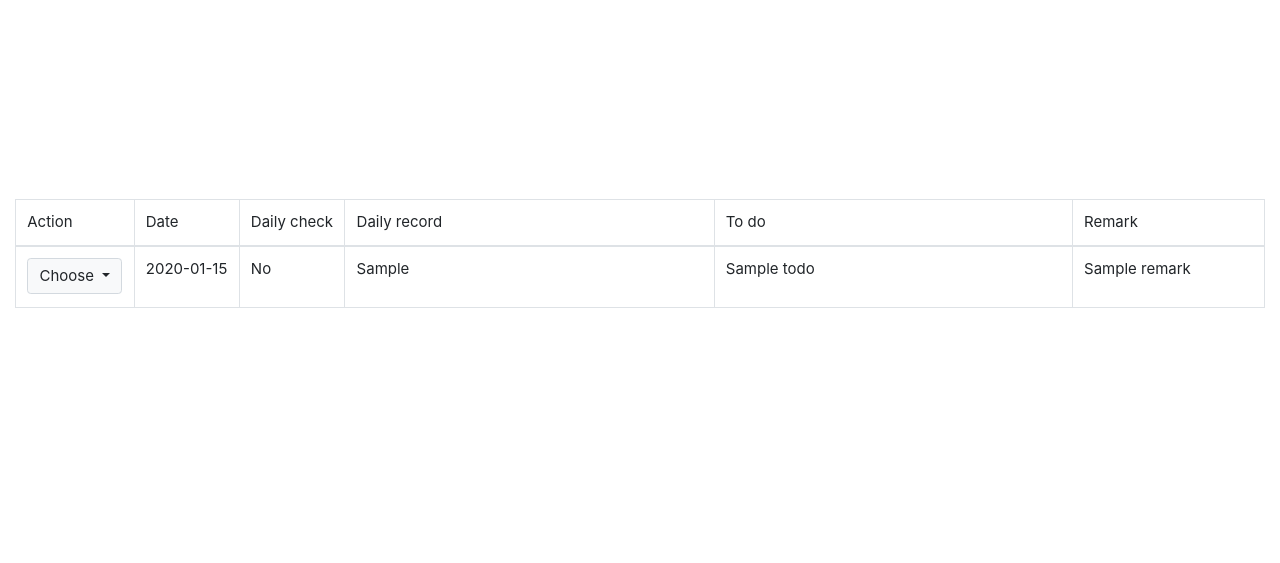
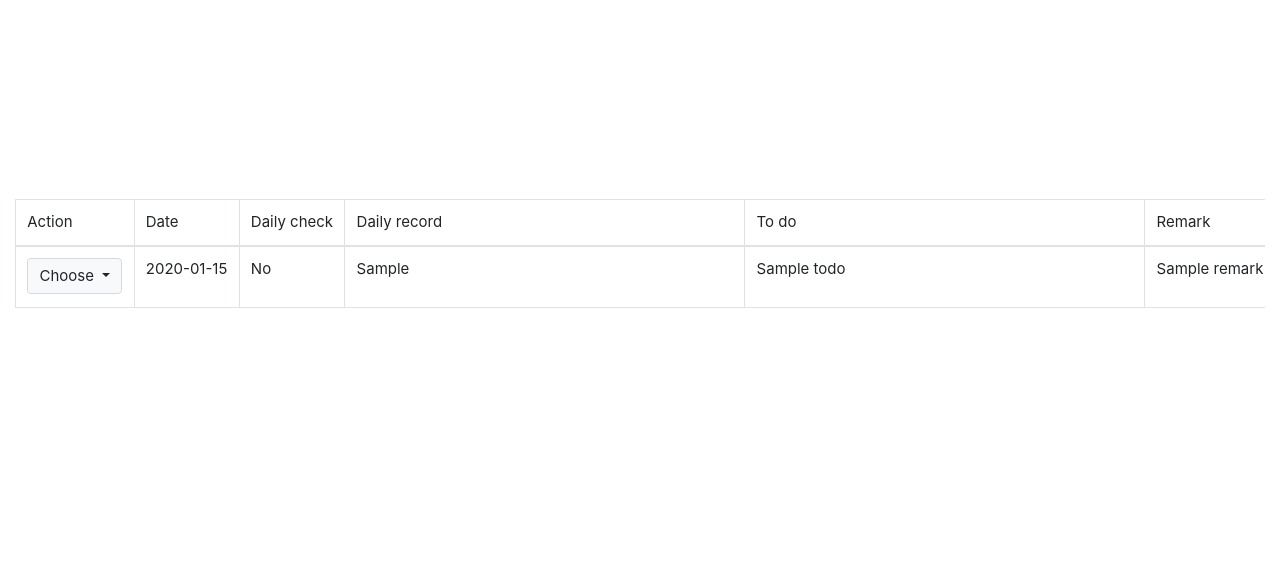
Before and after one commit to thejimmylin/ctdb, a Django app: template diary/templates/diary/diary_list.html in a window 1280 px wide. Shown: the part 215-778 px from the top of the page. Run offline with Django 3.2, Linux system fonts and the light colour scheme; the template is opened without the code that fills it: most values are stand-ins (such as "Sample title", 1, 10 or a date in 2020); some libraries are stand-ins or nearby versions.

Commit message:
adjust form of field "remark"

```diff
--- a/ctdb/static/css/base.css
+++ b/ctdb/static/css/base.css
@@ -59,8 +59,8 @@ table {
 
 th {
   font-weight: normal;
+  white-space: nowrap;
   vertical-align: top !important;
-  white-space: nowrap;
 }
 
 td {
--- a/diary/forms.py
+++ b/diary/forms.py
@@ -48,12 +48,6 @@ class DiaryModelForm(forms.ModelForm):
         required=False,
     )
     remark = forms.CharField(
-        widget=forms.Textarea(
-            attrs={
-                'placeholder': _('Remark'),
-                'rows': 4,
-            },
-        ),
         label=_('Remark'),
         required=False,
     )
--- a/diary/templates/diary/diary_list.html
+++ b/diary/templates/diary/diary_list.html
@@ -8,7 +8,8 @@
     <div class="container-fluid max-w-24u">
         <div class="row pt-navbar pb-footer-foot justify-content-center align-items-center min-vh-100">
             <div class="col">
-                <table class="table table-bordered j3y-table">
+                <div class="table-responsive">
+                    <table class="table table-bordered table-responsive">
                         <thead>
                             <tr>
                                 <th>{% trans 'Action' %}</th>
@@ -41,9 +42,9 @@
                                 <td class="text-nowrap">
                                     {% if diary.daily_check == 'yes' %}{% trans 'Yes' %}{% else %}{% trans 'No' %}{% endif %}
                                 </td>
-                            <td style="width: 40%;">{{ diary.daily_record|linebreaks }}</td>
-                            <td style="width: 40%;">{{ diary.todo|linebreaks }}</td>
-                            <td style="width: 20%;">{{ diary.remark|linebreaks }}</td>
+                                <td style="min-width: 400px;">{{ diary.daily_record|linebreaks }}</td>
+                                <td style="min-width: 400px;">{{ diary.todo|linebreaks }}</td>
+                                <td style="min-width: 250px;">{{ diary.remark|linebreaks }}</td>
                             </tr>
                             {% empty %}
                             <tr>
@@ -52,7 +53,7 @@
                             {% endfor %}
                         </tbody>
                     </table>
-
+                </div>
                 {% if is_paginated %}
                 <ul class="pagination">
                     {% if page_obj.has_previous %}
```
Lines whose indentation alone changed are shown as unchanged.
